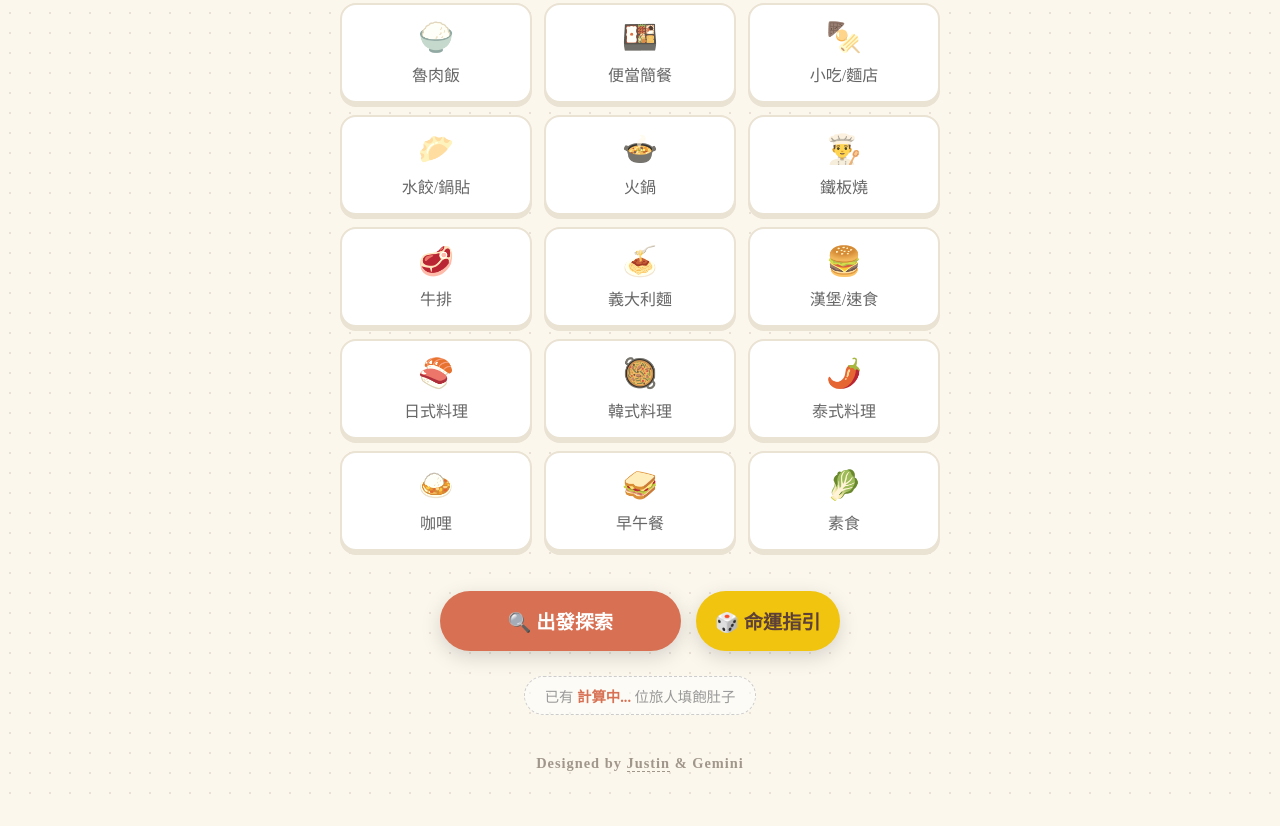
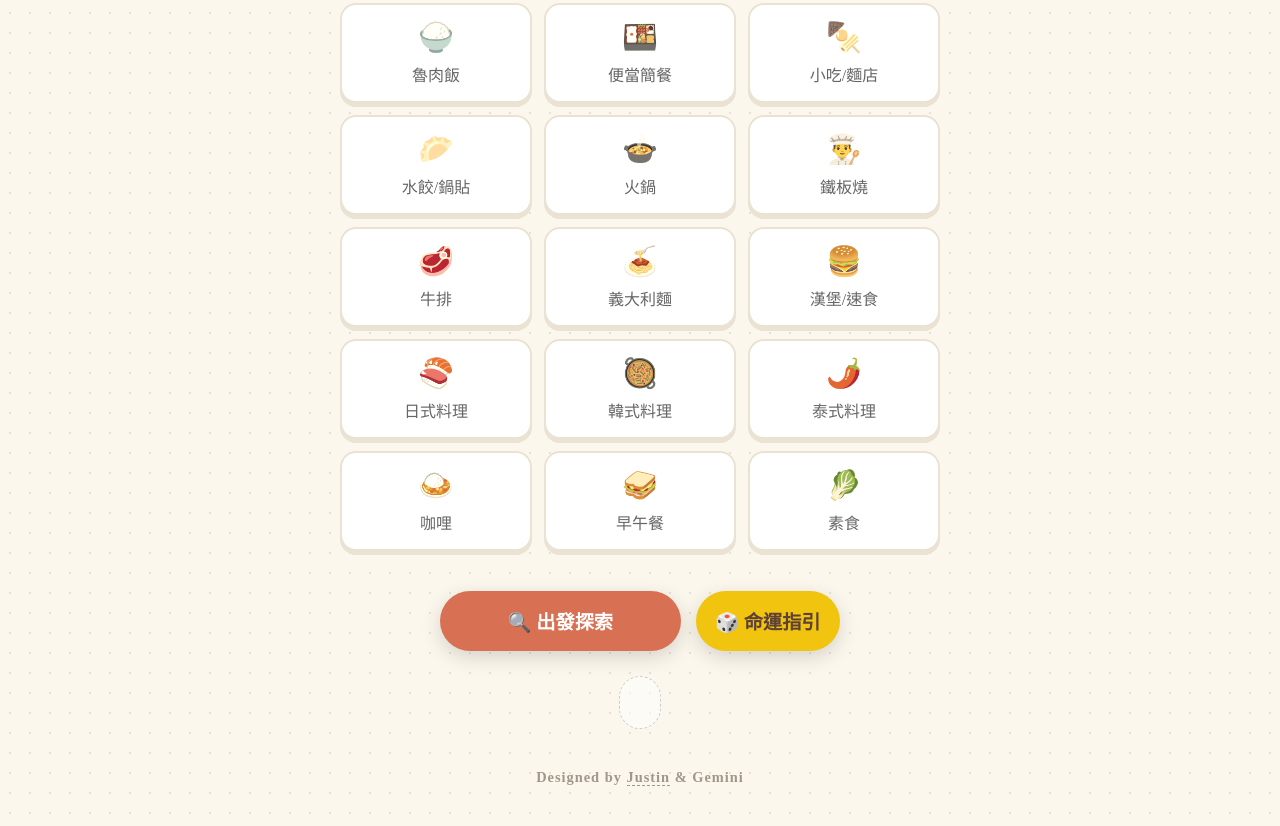
Before and after one commit to mimime168/foodmap, a plain HTML site: page index.html in a window 1280 px wide. Shown: the part 557-1383 px from the top of the page. Drawn offline with Linux system fonts and the light colour scheme; some packages are replaced by stand-ins of ours; a script that the page names is missing.

Commit message:
Update index.html
for count people

```diff
--- a/index.html
+++ b/index.html
@@ -4,8 +4,8 @@
 <meta charset="UTF-8">
 <meta name="viewport" content="width=device-width, initial-scale=1.0">
 <title>美食雷達 - 吉卜力特典版</title>
-<!-- 引入不蒜子計數器腳本 -->
-<script async src="//busuanzi.ibruce.info/busuanzi/2.3/busuanzi.pure.mini.js"></script>
+<!-- 引入不蒜子計數器 (修正為 https) -->
+<script async src="https://busuanzi.ibruce.info/busuanzi/2.3/busuanzi.pure.mini.js"></script>
 <link href="https://fonts.googleapis.com/css2?family=Noto+Serif+TC:wght@500;700&display=swap" rel="stylesheet">
 <style>
     :root {
@@ -221,12 +221,11 @@
         padding: 8px 20px;
         border-radius: 30px;
         border: 1px dashed #ccc;
-    }
-
-    /* 為了防止數字還沒跑出來時閃爍，給它一個最小寬度 */
-    #busuanzi_value_site_pv {
-        font-weight: bold;
-        color: var(--primary-meal);
+        /* 預設最小高度避免跳動 */
+        min-height: 35px;
+        display: flex;
+        align-items: center;
+        justify-content: center;
     }
 
     .footer {
@@ -281,10 +280,11 @@
         </button>
     </div>
 
-    <!-- 人次計數器 (修正結構) -->
+    <!-- 人次計數器 (修正版) -->
     <div class="counter-box">
-        <span id="busuanzi_container_site_pv" style="display: inline;">
-            已有 <span id="busuanzi_value_site_pv">計算中...</span> 位旅人填飽肚子
+        <!-- 加入 id="busuanzi_container_site_pv" 確保計數器正確顯示 -->
+        <span id="busuanzi_container_site_pv" style="display:none;">
+            已有 <span id="busuanzi_value_site_pv">...</span> 位旅人填飽肚子
         </span>
     </div>
 
@@ -404,7 +404,7 @@
 
             // 延遲一點點再跳轉
             setTimeout(() => {
-                if(confirm(`精靈悄悄告訴你：\n今天適合吃「${keyword}」！\n\n要出發了嗎？`)) {
+                if(confirm(`精靈悄悄告訴你：\\n今天適合吃「${keyword}」！\\n\\n要出發了嗎？`)) {
                     performSearch(keyword);
                 }
             }, 100);
```
